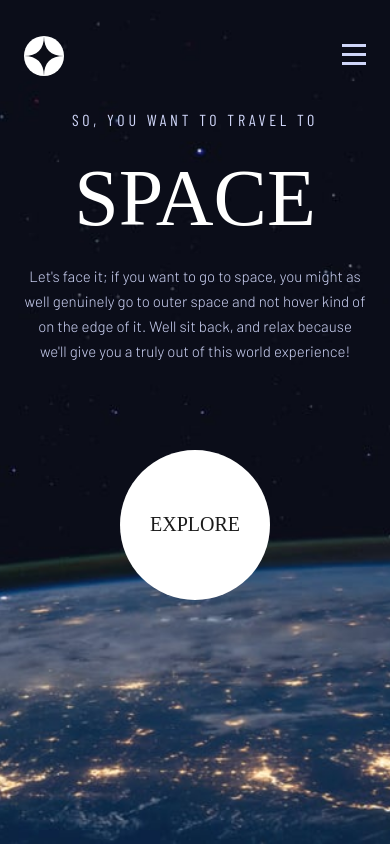
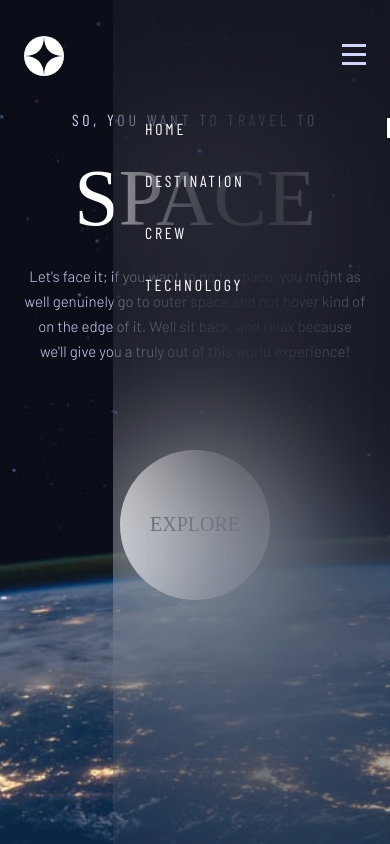
Before and after one commit to gcarter89/space-tourism-website, a React (Create React App) app: page / in a window 390 px wide. Built offline with nearby package versions, Linux system fonts and the light colour scheme; a web font is replaced by a local one.

Commit message:
basic mobile nav built

```diff
--- a/src/Styles/Home.module.scss
+++ b/src/Styles/Home.module.scss
@@ -32,8 +32,8 @@
 }
 
 .exploreCircle:hover > .hoverCircle {
-    height: 160%;
-    width: 160%;
+    height: 140%;
+    width: 140%;
 }
 
 @media screen and (max-width: 1024px) {
--- a/src/Styles/Nav.module.scss
+++ b/src/Styles/Nav.module.scss
@@ -90,10 +90,38 @@
         background-color: transparent;
         border: none;
         cursor: pointer;
+        z-index: 1;
     }
 
     .navMenu {
-        display: none;
+        height: 100vh;
+        width: 71%;
+        position: fixed;
+        top: 0;
+        right: 0;
+        flex-direction: column;
+        align-items: flex-start;
+        padding-top: 118px;
+        padding-right: unset;
+        padding-left: unset;
+        z-index: 1;
+        a {
+            height: 20px;
+            width: 100%;
+            border-bottom: none;
+            border-right: 3px solid rgba(255,255,255,0);
+            margin-top: 32px;
+            padding-left: 32px;
+            margin-left: unset;
+        }
+
+        a:hover {
+            border-color:rgba(255, 255, 255, 0.25);
+        }
+
+        a:first-of-type {
+            margin-top: unset;
+        }
     }
 
     .hamburgerOpen {
```
